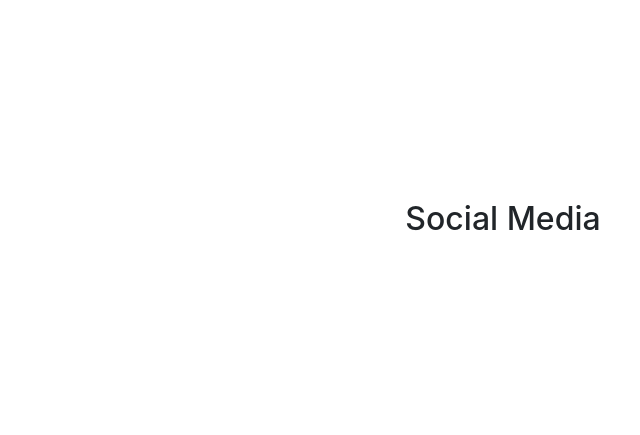
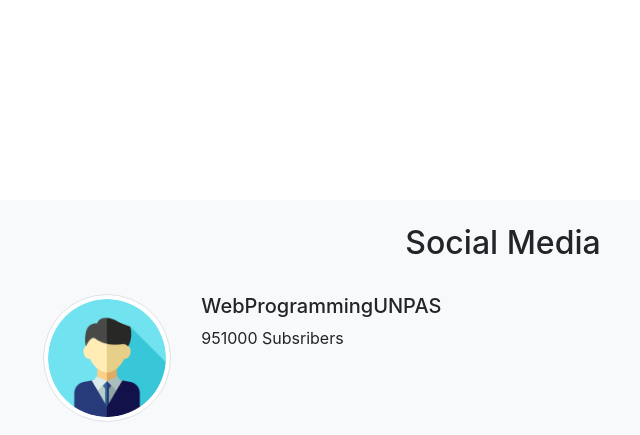
Before and after one commit to salsabilaputri-bit/rest_api, a PHP site: page / in a window 1280 px wide. Shown: the part 815-1250 px from the top of the page, without its empty margins (137-777 px from the left). Run offline with PHP 8.4, Linux system fonts and the light colour scheme.

Commit message:
bagian youtoube sudah bisa

```diff
--- a/wpu-portofolio/index.php
+++ b/wpu-portofolio/index.php
@@ -69,19 +69,44 @@
     </section>
 
     <!-- Youtube & IG -->
-     <section class="social" id="social">
+     <section class="social bg-light" id="social">
         <div class="container">
-          <div class="row">
+          <div class="row pt-4 mb-4">
             <div class="col text-center">
               <h2>Social Media</h2>
             </div>
+          </div>
+
+          <div class="row justify-content-center">
+            <div class="col-md-5">
+              <div class="row">
+                <div class="col-md-4">
+                 <img src="img/profile1.png" width="200" class="rounded-circle img-thumbnail">
+                </div>
+                <div class="col-md-8">
+                  <h5>WebProgrammingUNPAS</h5>
+                  <p>951000 Subsribers</p>
+                </div>
+              </div>
+              <div class="row mt-3 pb-3">
+                <div class="col">
+                <div class="embed-responsive embed-responsive-16by9">
+                <iframe class="embed-responsive-item"
+                src="https://www.youtube.com/embed/ye1FKPufftw?rel=0"
+                allowfullscreen></iframe>
+                </div>
+
+                </div>
+              </div>
+            </div>
+            <div class="col-md-5"></div>
           </div>
         </div>
      </section>
 
 
     <!-- Portfolio -->
-    <section class="portfolio bg-light" id="portfolio">
+    <section class="portfolio" id="portfolio">
       <div class="container">
         <div class="row pt-4 mb-4">
           <div class="col text-center">
@@ -150,7 +175,7 @@
 
 
     <!-- Contact -->
-    <section class="contact" id="contact">
+    <section class="contact bg-light" id="contact">
       <div class="container">
         <div class="row pt-4 mb-4">
           <div class="col text-center">
```
